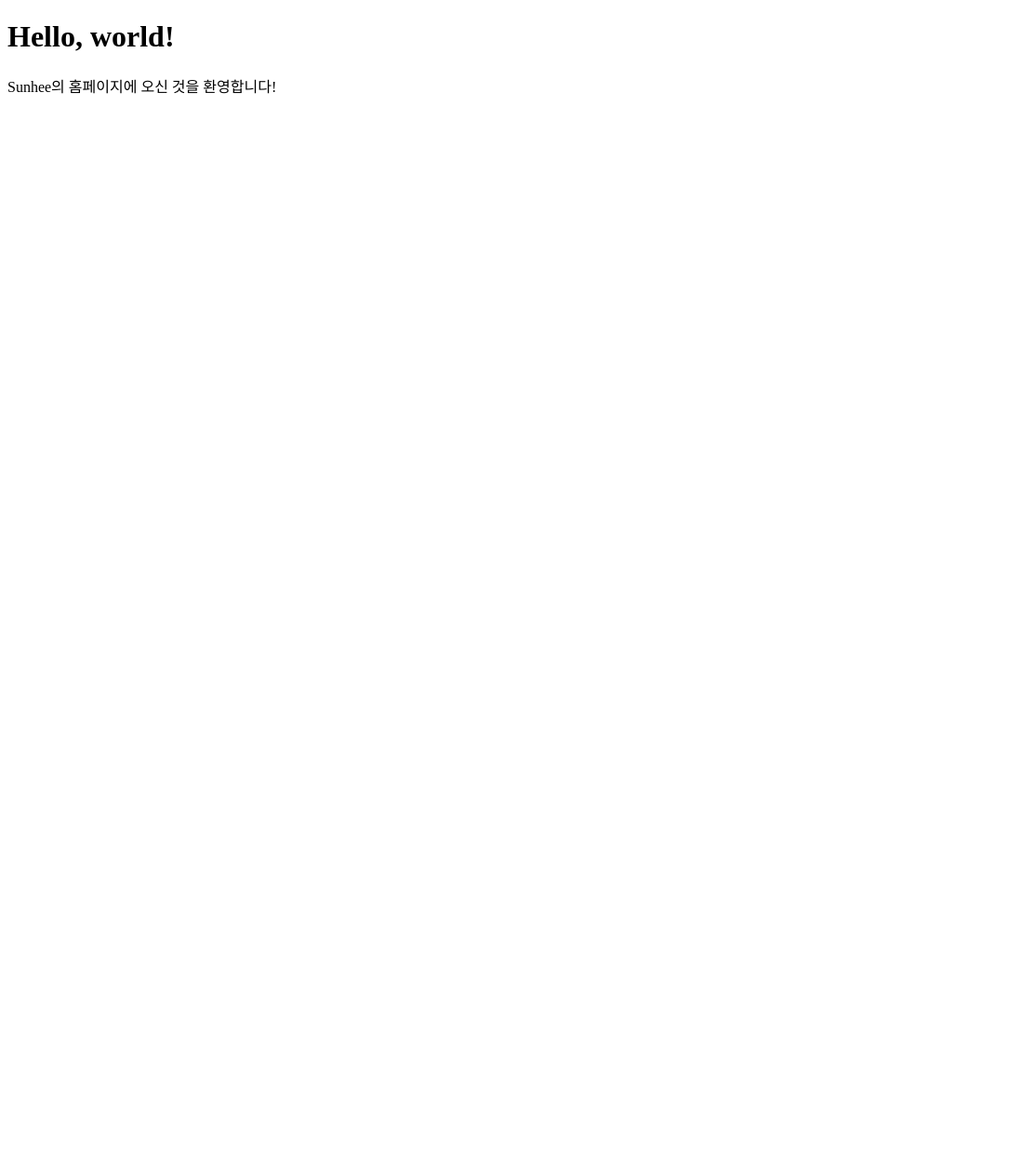
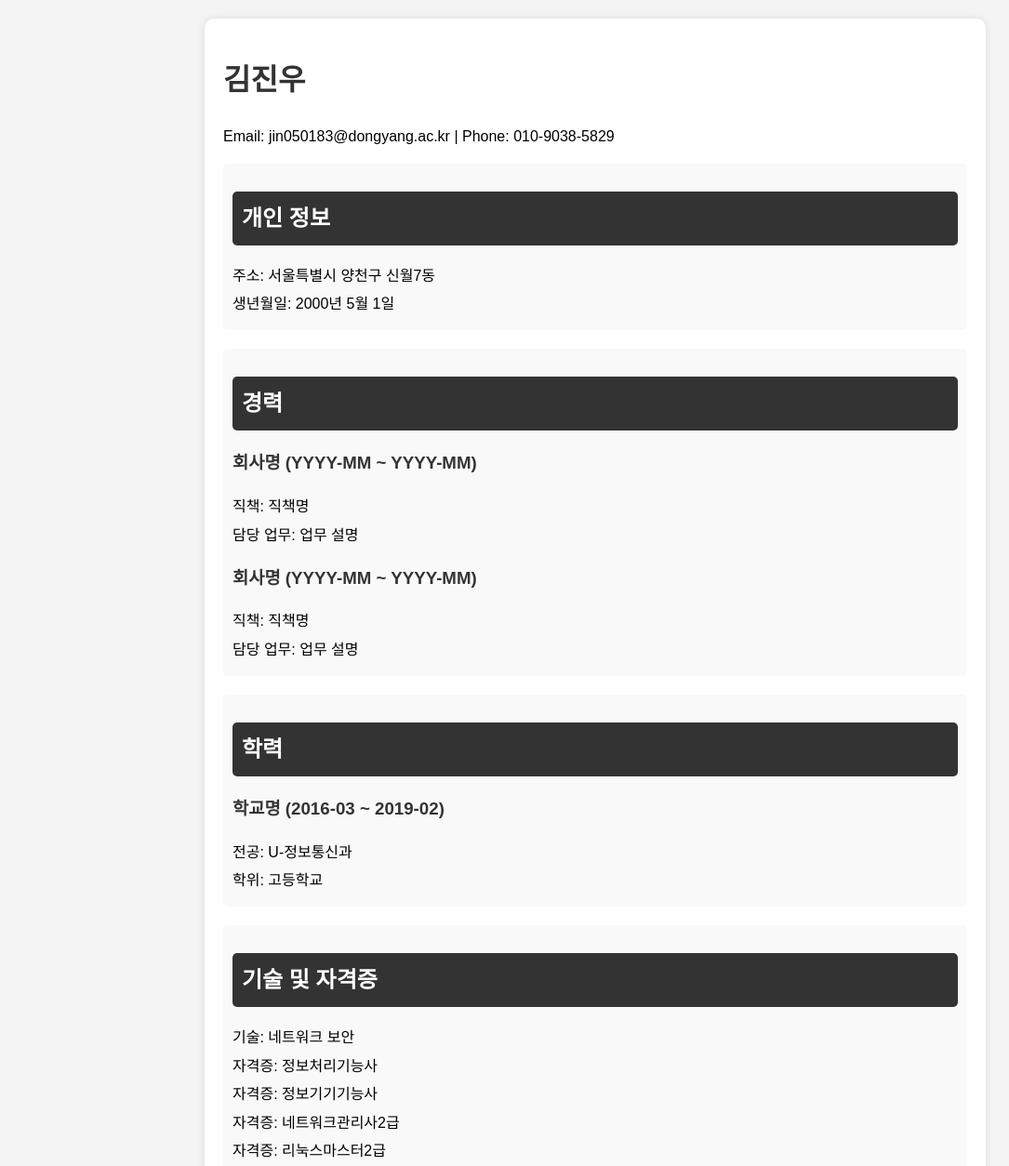
Before and after one commit to jinwoo0501/jinwoo0501-github.io, a plain HTML site: page index.html in a window 1280 px wide. Shown: the whole page at 93% size, without its empty margins (0-1085 px from the left). Before the commit the page ends 800 px from the top, so only its background shows below. Drawn offline with Linux system fonts and the light colour scheme.

Commit message:
newupdate

```diff
--- a/index.html
+++ b/index.html
@@ -1,10 +1,87 @@
 <!DOCTYPE html>
-<html>
+<html lang="ko">
 <head>
-<title>Hello, world!</title>
+    <meta charset="UTF-8">
+    <meta name="viewport" content="width=device-width, initial-scale=1.0">
+    <title>이력서</title>
+    <style>
+        body {
+            font-family: Arial, sans-serif;
+            line-height: 1.6;
+            margin: 0;
+            padding: 20px;
+            background-color: #f4f4f4;
+        }
+        .container {
+            max-width: 800px;
+            margin: auto;
+            background: #fff;
+            padding: 20px;
+            border-radius: 10px;
+            box-shadow: 0 0 10px rgba(0, 0, 0, 0.1);
+        }
+        h1, h2, h3 {
+            color: #333;
+        }
+        .section {
+            margin-bottom: 20px;
+        }
+        .section-title {
+            background: #333;
+            color: #fff;
+            padding: 10px;
+            border-radius: 5px;
+        }
+        .info, .experience, .education, .skills {
+            padding: 10px;
+            background: #f9f9f9;
+            border-radius: 5px;
+        }
+        .info p, .experience p, .education p, .skills p {
+            margin: 5px 0;
+        }
+    </style>
 </head>
 <body>
-<h1>Hello, world!</h1>
-<p>Sunhee의 홈페이지에 오신 것을 환영합니다!</p>
+    <div class="container">
+        <header>
+            <h1>김진우</h1>
+            <p>Email: jin050183@dongyang.ac.kr | Phone: 010-9038-5829</p>
+        </header>
+        <section class="section info">
+            <h2 class="section-title">개인 정보</h2>
+            <p>주소: 서울특별시 양천구 신월7동</p>
+            <p>생년월일: 2000년 5월 1일</p>
+        </section>
+        <section class="section experience">
+            <h2 class="section-title">경력</h2>
+            <div>
+                <h3>회사명 (YYYY-MM ~ YYYY-MM)</h3>
+                <p>직책: 직책명</p>
+                <p>담당 업무: 업무 설명</p>
+            </div>
+            <div>
+                <h3>회사명 (YYYY-MM ~ YYYY-MM)</h3>
+                <p>직책: 직책명</p>
+                <p>담당 업무: 업무 설명</p>
+            </div>
+        </section>
+        <section class="section education">
+            <h2 class="section-title">학력</h2>
+            <div>
+                <h3>학교명 (2016-03 ~ 2019-02)</h3>
+                <p>전공: U-정보통신과</p>
+                <p>학위: 고등학교</p>
+            </div>
+        </section>
+        <section class="section skills">
+            <h2 class="section-title">기술 및 자격증</h2>
+            <p>기술: 네트워크 보안</p>
+            <p>자격증: 정보처리기능사</p>
+            <p>자격증: 정보기기기능사</p>
+            <p>자격증: 네트워크관리사2급</p>
+            <p>자격증: 리눅스마스터2급</p>
+        </section>
+    </div>
 </body>
 </html>
```
